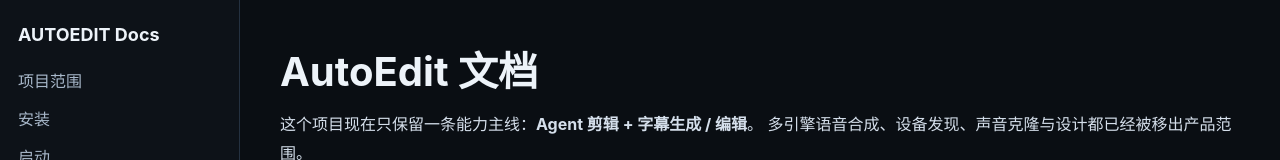
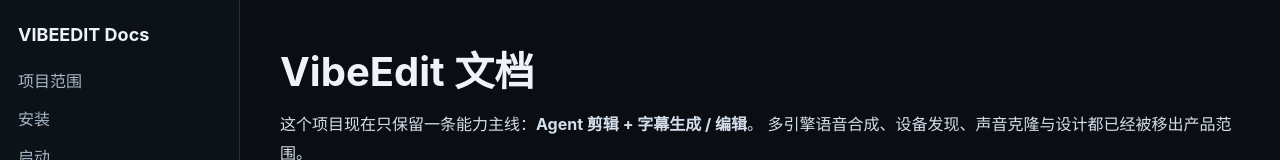
Before and after one commit to orionsheep/vibeedit, a Vue app in the folder apps/web/: page /docs in a window 1280 px wide. Shown: the top 160 px of the page. Built offline with nearby package versions, Linux system fonts and the light colour scheme.

Commit message:
Rename frontend brand to VibeEdit

```diff
--- a/apps/web/index.html
+++ b/apps/web/index.html
@@ -2,9 +2,9 @@
 <html lang="zh-CN">
   <head>
     <meta charset="UTF-8">
-    <link rel="icon" type="image/svg+xml" href="/vite.svg">
+    <link rel="icon" type="image/svg+xml" href="/vibeedit-favicon.svg">
     <meta name="viewport" content="width=device-width, initial-scale=1.0">
-    <title>AutoEdit</title>
+    <title>VibeEdit</title>
     <link rel="preconnect" href="https://fonts.googleapis.com">
     <link rel="preconnect" href="https://fonts.gstatic.com" crossorigin>
     <link href="https://fonts.googleapis.com/css2?family=Space+Mono:ital,wght@0,400;0,700;1,400&family=Syne:wght@400;500;600;700;800&display=swap" rel="stylesheet">
--- a/apps/web/src/app/App.vue
+++ b/apps/web/src/app/App.vue
@@ -1,7 +1,7 @@
 <template>
   <div id="app">
     <nav class="nav" v-if="showNav">
-      <h1 class="logo">AUTOEDIT</h1>
+      <h1 class="logo">VIBEEDIT</h1>
       <div class="nav-links">
         <router-link to="/projects">项目</router-link>
         <router-link to="/library">素材库</router-link>
--- a/apps/web/src/pages/DocsPage.vue
+++ b/apps/web/src/pages/DocsPage.vue
@@ -1,7 +1,7 @@
 <template>
   <div class="docs">
     <aside class="sidebar">
-      <div class="sidebar-title">AUTOEDIT Docs</div>
+      <div class="sidebar-title">VIBEEDIT Docs</div>
       <a href="#scope">项目范围</a>
       <a href="#install">安装</a>
       <a href="#run">启动</a>
@@ -13,7 +13,7 @@
 
     <main class="content">
       <section id="scope">
-        <h1>AutoEdit 文档</h1>
+        <h1>VibeEdit 文档</h1>
         <p>
           这个项目现在只保留一条能力主线：<strong>Agent 剪辑 + 字幕生成 / 编辑</strong>。
           多引擎语音合成、设备发现、声音克隆与设计都已经被移出产品范围。
--- a/apps/web/src/pages/LandingPage.vue
+++ b/apps/web/src/pages/LandingPage.vue
@@ -2,7 +2,7 @@
   <div class="landing">
     <section class="hero">
       <div class="hero-copy">
-        <div class="eyebrow">AUTOEDIT</div>
+        <div class="eyebrow">VIBEEDIT</div>
         <h1>只做 Agent 剪辑与字幕</h1>
         <p>
           这是一个本地优先的视频剪辑工作台。它不再追求语音合成、设备播放、声音克隆这些分散能力，
--- a/apps/web/src/pages/ProjectWorkspacePage.vue
+++ b/apps/web/src/pages/ProjectWorkspacePage.vue
@@ -25,7 +25,7 @@
     <div v-else class="workspace-shell">
       <header class="workspace-topbar">
         <div class="topbar-left">
-          <router-link class="brand-link" to="/projects">AUTOEDIT</router-link>
+          <router-link class="brand-link" to="/projects">VIBEEDIT</router-link>
           <nav class="workspace-nav">
             <router-link to="/projects">项目</router-link>
             <router-link to="/library">素材库</router-link>
--- a/apps/web/src/pages/UploadPage.vue
+++ b/apps/web/src/pages/UploadPage.vue
@@ -1,7 +1,7 @@
 <template>
   <div class="home">
     <div class="intro">
-      <div class="eyebrow">AUTOEDIT</div>
+      <div class="eyebrow">VIBEEDIT</div>
       <h2>快速导入素材，接入项目系统</h2>
       <p>这里不再直接把用户送进旧的单视频编辑页。上传后，素材会先进入素材库，再可选择挂到某个项目下，最后进入多视频工作台。</p>
     </div>
```
Also changed, not shown: apps/web/public/vibeedit-favicon.svg (added).
